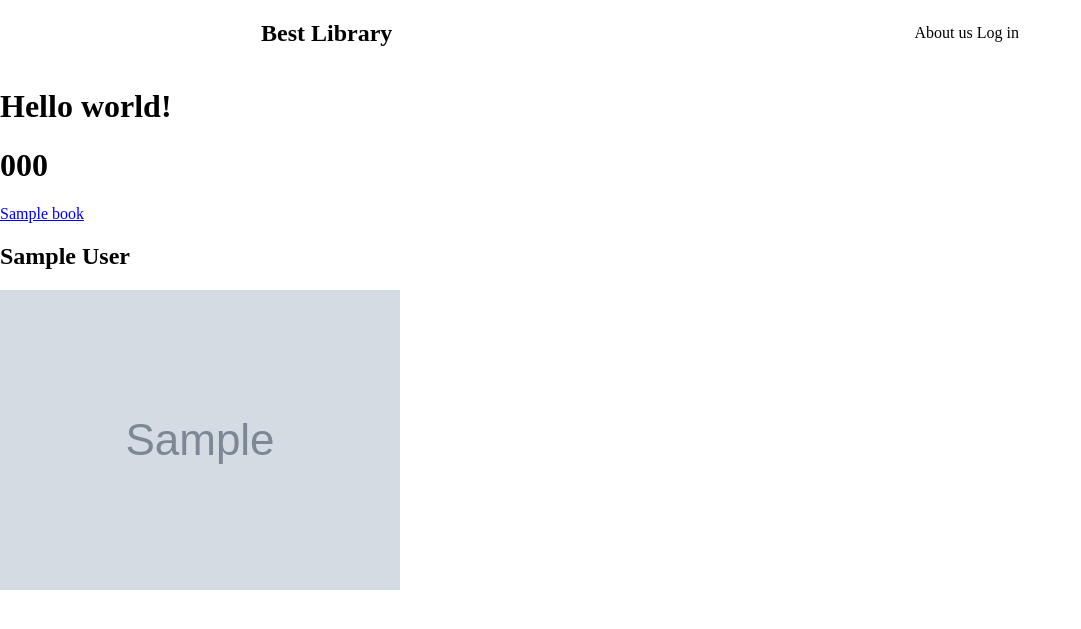
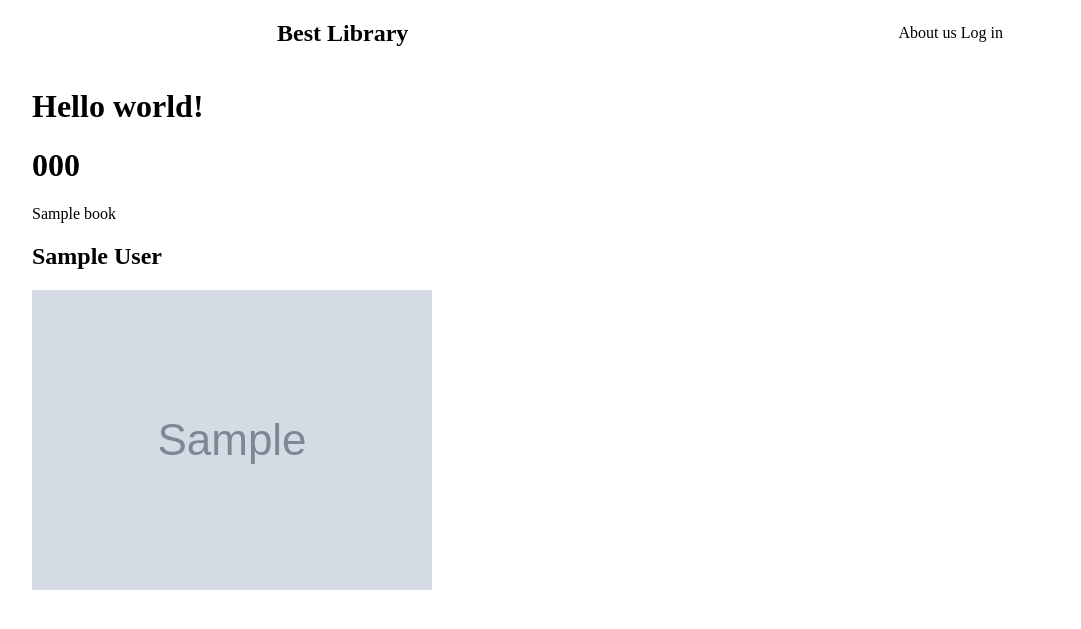
Before and after one commit to Pruki01/UCDPA-Assignment-3, a Flask app: template flaskr/templates/index.html in a window 1280 px wide. Shown: the top 629 px of the page, without its empty margins (0-1081 px from the left). Run offline with Flask 3, Linux system fonts and the light colour scheme; the template is opened without the code that fills it: most values are stand-ins (such as "Sample title", 1, 10 or a date in 2020); grey boxes marked "Sample" are stand-in pictures; parts of the project's set-up code (start-up, migrations or seed data) failed here and were passed over.

Commit message:
Updated <a> tag style

```diff
--- a/flaskr/static/css/style.css
+++ b/flaskr/static/css/style.css
@@ -4,9 +4,15 @@
 
 }
 
+a{
+    color: var(--primary-f-colour);
+    text-decoration: none;
+}
+
 body{
 
     margin: 0 auto;
+    width: 95vw;
 
 }
 
```
